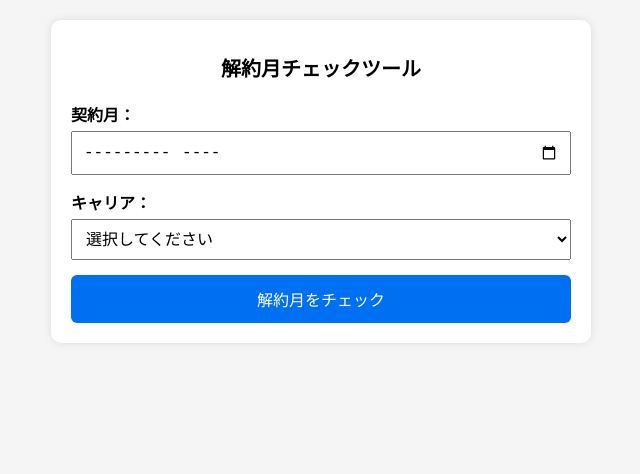
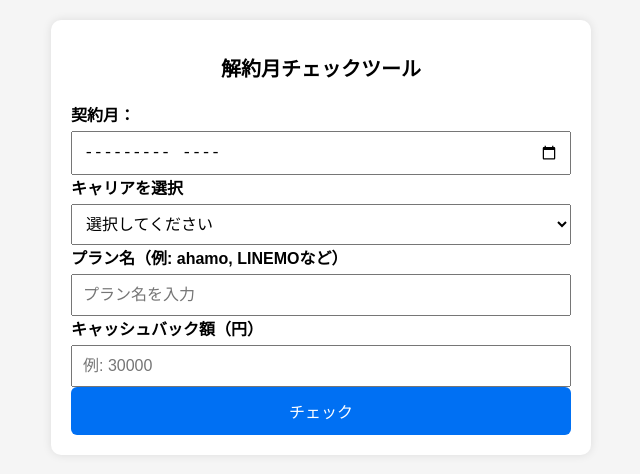
Before and after one commit to takumi483/my-app, a React (Create React App) app: page / in a window 1280 px wide. Shown: the top 474 px of the page, without its empty margins (319-959 px from the left). Built offline with nearby package versions, Linux system fonts and the light colour scheme.

Commit message:
App.jsをスマホ対応＆入力項目付きに更新

```diff
--- a/src/App.js
+++ b/src/App.js
@@ -1,64 +1,88 @@
 import React, { useState } from 'react';
-import { format, addMonths } from 'date-fns';
+import { format } from 'date-fns';
 import './App.css';
 
 function App() {
-  const [contractDate, setContractDate] = useState('');
+  const [contractMonth, setContractMonth] = useState('');
   const [carrier, setCarrier] = useState('');
-  const [cancelMonth, setCancelMonth] = useState('');
+  const [plan, setPlan] = useState('');
+  const [cashback, setCashback] = useState('');
+  const [result, setResult] = useState(null);
 
-  const calculateCancelMonth = () => {
-    if (!contractDate || !carrier) {
-      alert('契約月とキャリアを入力してください');
+  const handleSubmit = (e) => {
+    e.preventDefault();
+    if (!contractMonth || !carrier) {
+      alert('契約月とキャリアを選択してください。');
       return;
     }
 
-    const startDate = new Date(contractDate);
-    let cancelDate;
+    const now = new Date();
+    const contractDate = new Date(contractMonth);
+    const monthsPassed =
+      now.getFullYear() * 12 + now.getMonth() -
+      (contractDate.getFullYear() * 12 + contractDate.getMonth());
 
-    if (carrier === 'docomo') {
-      cancelDate = addMonths(startDate, 24);
-    } else if (carrier === 'au') {
-      cancelDate = addMonths(startDate, 23);
-    } else if (carrier === 'softbank') {
-      cancelDate = addMonths(startDate, 22);
+    let penalty = 0;
+    if (carrier === 'docomo' || carrier === 'au' || carrier === 'softbank') {
+      if (monthsPassed < 24) {
+        penalty = 1000;
+      }
     }
 
-    const result = format(cancelDate, 'yyyy年MM月');
-    setCancelMonth(result);
+    const finalCashback = parseInt(cashback || '0', 10) - penalty;
+
+    setResult({
+      monthsPassed,
+      penalty,
+      finalCashback,
+    });
   };
 
   return (
     <div className="container">
       <h1>解約月チェックツール</h1>
-
-      <div className="form-group">
+      <form onSubmit={handleSubmit}>
         <label>契約月：</label>
         <input
           type="month"
-          value={contractDate}
-          onChange={(e) => setContractDate(e.target.value)}
+          value={contractMonth}
+          onChange={(e) => setContractMonth(e.target.value)}
         />
-      </div>
 
-      <div className="form-group">
-        <label>キャリア：</label>
-        <select
-          value={carrier}
-          onChange={(e) => setCarrier(e.target.value)}
-        >
+        <label>キャリアを選択</label>
+        <select value={carrier} onChange={(e) => setCarrier(e.target.value)}>
           <option value="">選択してください</option>
           <option value="docomo">ドコモ</option>
-          <option value="au">au</option>
-          <option value="softbank">ソフトバンク</option>
+          <option value="au">au / UQ / povo</option>
+          <option value="softbank">ソフトバンク / LINEMO / Y!mobile</option>
+          <option value="rakuten">楽天モバイル</option>
+          <option value="mvno">格安SIM (例: IIJmio)</option>
         </select>
-      </div>
 
-      <button onClick={calculateCancelMonth}>解約月をチェック</button>
+        <label>プラン名（例: ahamo, LINEMOなど）</label>
+        <input
+          type="text"
+          value={plan}
+          onChange={(e) => setPlan(e.target.value)}
+          placeholder="プラン名を入力"
+        />
 
-      {cancelMonth && (
+        <label>キャッシュバック額（円）</label>
+        <input
+          type="number"
+          value={cashback}
+          onChange={(e) => setCashback(e.target.value)}
+          placeholder="例: 30000"
+        />
+
+        <button type="submit">チェック</button>
+      </form>
+
+      {result && (
         <div className="result">
-          <p>解約月は <strong>{cancelMonth}</strong> です。</p>
+          <p>契約からの経過月数: {result.monthsPassed}ヶ月</p>
+          <p>違約金: {result.penalty}円</p>
+          <p>キャッシュバック最終額: {result.finalCashback}円</p>
         </div>
       )}
     </div>
```
